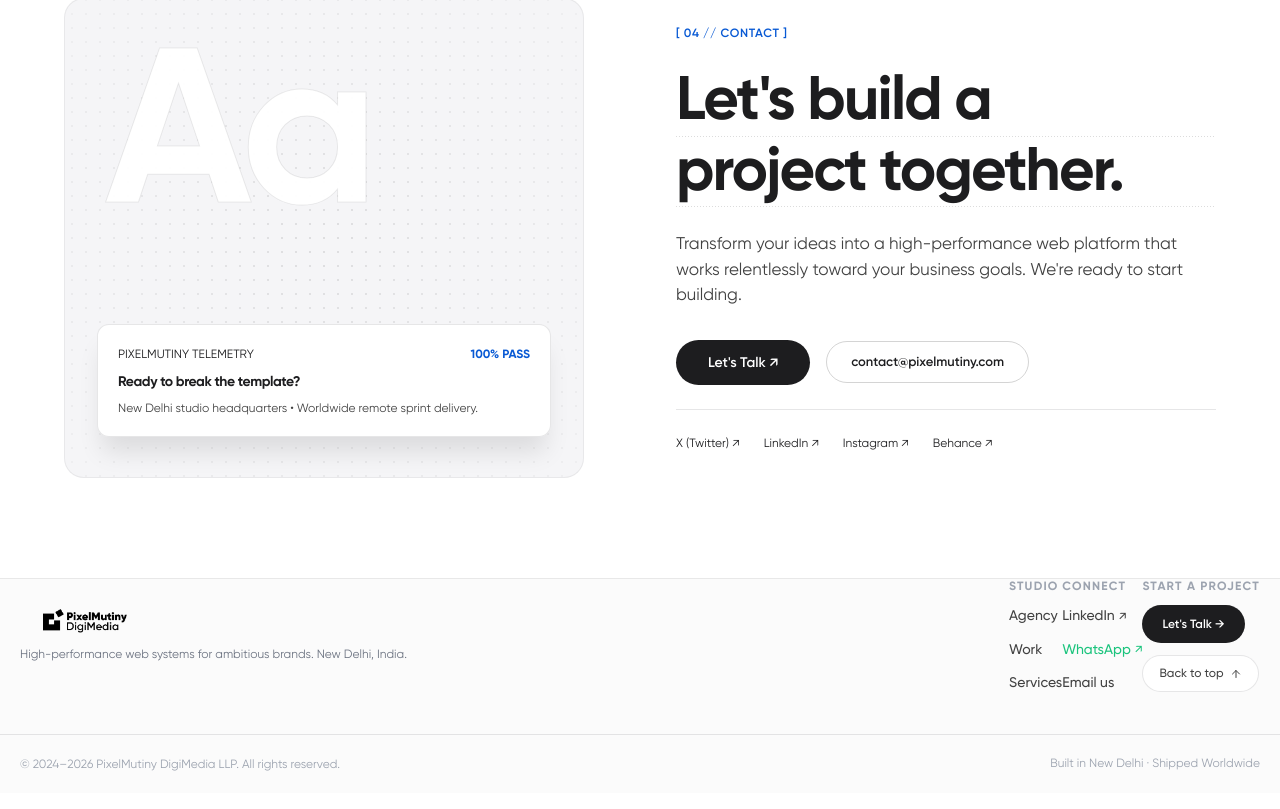
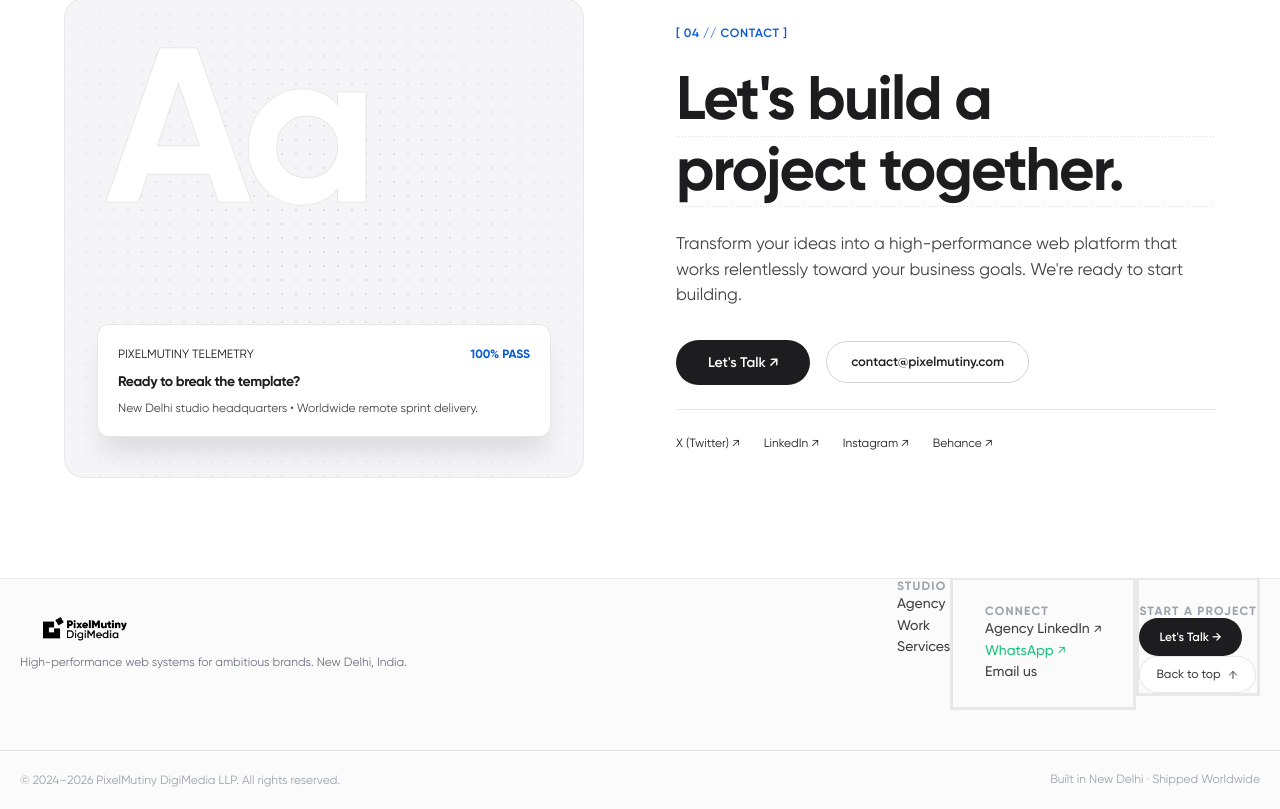
Before and after one commit to stshaw93155/PixelMutiny, a Next.js app: page / in a window 1280 px wide. Shown: the part 5453-6262 px from the top of the page. Built offline with nearby package versions, Linux system fonts and the light colour scheme.

Commit message:
fix: add clean vertical divider lines and breathing room between Studio, Connect, and Start a project in footer

```diff
--- a/app/components/GlobalShell.js
+++ b/app/components/GlobalShell.js
@@ -76,10 +76,10 @@
               </p>
             </div>
 
-            {/* Nav columns */}
-            <div className="flex flex-wrap gap-x-14 gap-y-6 text-sm">
+            {/* Nav columns with clean dividers and breathing room */}
+            <div className="flex flex-wrap items-start text-sm divide-y sm:divide-y-0 sm:divide-x divide-[rgba(18,18,19,0.08)]">
               {/* Studio */}
-              <div className="flex flex-col gap-3">
+              <div className="flex flex-col gap-3.5 pr-8 lg:pr-12 pb-6 sm:pb-0 min-w-[130px]">
                 <span className="text-[10px] font-bold uppercase tracking-widest text-[#9CA3AF] font-mono">Studio</span>
                 <Link href="/about" className="hover:text-[#0859D4] transition-colors font-medium">Agency</Link>
                 <Link href="/works" className="hover:text-[#0859D4] transition-colors font-medium">Work</Link>
@@ -87,7 +87,7 @@
               </div>
 
               {/* Connect */}
-              <div className="flex flex-col gap-3">
+              <div className="flex flex-col gap-3.5 px-0 sm:px-8 lg:px-12 py-6 sm:py-0 min-w-[140px]">
                 <span className="text-[10px] font-bold uppercase tracking-widest text-[#9CA3AF] font-mono">Connect</span>
                 <a
                   href="https://www.linkedin.com/in/gfxsumit/"
@@ -95,7 +95,7 @@
                   rel="noreferrer"
                   className="hover:text-[#0859D4] transition-colors font-medium inline-flex items-center gap-1"
                 >
-                  LinkedIn <span className="text-[10px]">↗</span>
+                  Agency LinkedIn <span className="text-[10px]">↗</span>
                 </a>
                 <a
                   href="https://wa.me/919315580036?text=Hi%20Sumit%2C%20I%20would%20like%20to%20discuss%20a%20new%20project%20with%20PixelMutiny"
@@ -113,20 +113,20 @@
                 </a>
               </div>
 
-              {/* CTA */}
-              <div className="flex flex-col gap-3">
+              {/* Start a project */}
+              <div className="flex flex-col gap-3.5 pl-0 sm:pl-8 lg:pl-12 pt-6 sm:pt-0 min-w-[150px]">
                 <span className="text-[10px] font-bold uppercase tracking-widest text-[#9CA3AF] font-mono">Start a project</span>
                 <button
                   type="button"
                   onClick={() => { playClick(); setIsInquiryOpen(true); }}
-                  className="inline-flex items-center justify-center px-5 py-2.5 rounded-full bg-[#1D1D1F] hover:bg-[#0859D4] text-white text-xs font-semibold transition-all duration-200 active:scale-95 cursor-pointer w-fit"
+                  className="inline-flex items-center justify-center px-5 py-2.5 rounded-full bg-[#1D1D1F] hover:bg-[#0859D4] text-white text-xs font-semibold transition-all duration-200 active:scale-95 cursor-pointer w-fit shadow-xs"
                 >
                   Let&apos;s Talk →
                 </button>
                 <button
                   type="button"
                   onClick={handleBackToTop}
-                  className="inline-flex items-center gap-1.5 px-4 py-2 rounded-full border border-[rgba(18,18,19,0.14)] bg-white hover:bg-[#F5F5F7] hover:text-[#0859D4] text-xs font-medium transition-all duration-200 active:scale-95 cursor-pointer w-fit"
+                  className="inline-flex items-center gap-1.5 px-4 py-2 rounded-full border border-[rgba(18,18,19,0.14)] bg-white hover:bg-[#F5F5F7] hover:text-[#0859D4] text-xs font-medium transition-all duration-200 active:scale-95 cursor-pointer w-fit shadow-2xs"
                   aria-label="Back to top"
                 >
                   Back to top <ArrowUp className="w-3 h-3" />
```
